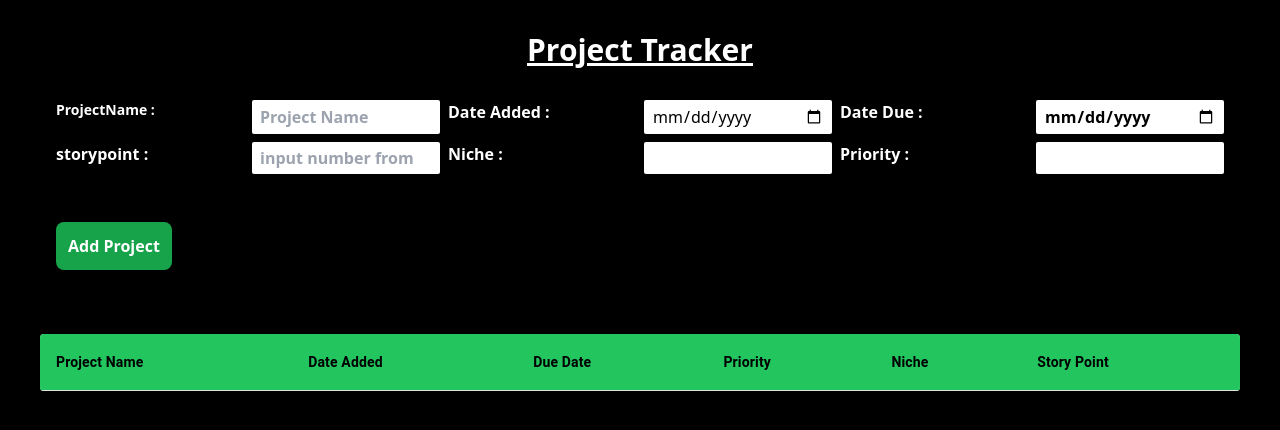
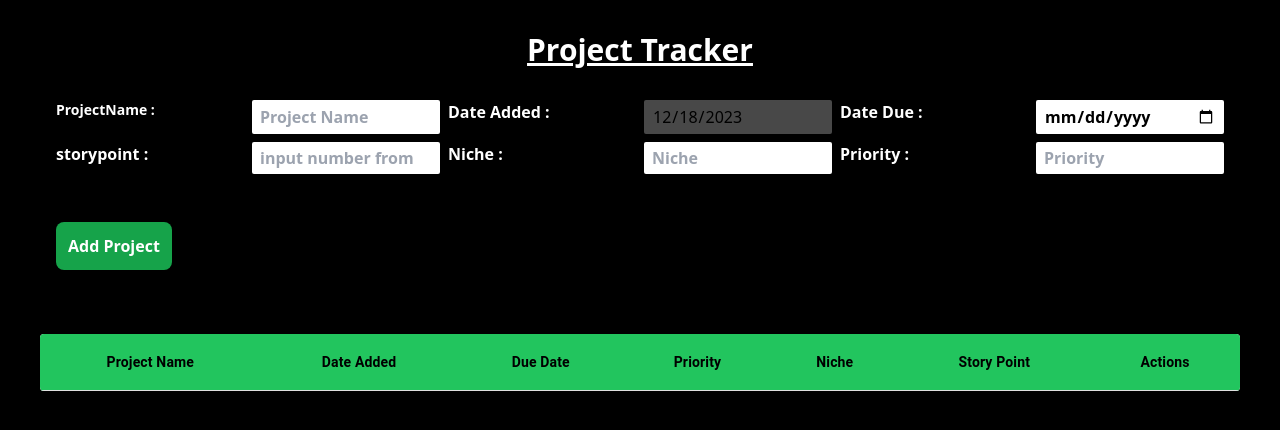
Before and after one commit to Farouk-Adedamola/Project-Tracker, a React (Vite) app: page / in a window 1280 px wide. Shown: the top 430 px of the page. Built offline with nearby package versions, Linux system fonts and the light colour scheme.

Commit message:
clean code

```diff
--- a/src/App.jsx
+++ b/src/App.jsx
@@ -1,4 +1,4 @@
-import { useState } from "react";
+import { useState, useEffect } from "react";
 import {
   Table,
   TableBody,
@@ -6,9 +6,7 @@ import {
   TableContainer,
   TableHead,
   TableRow,
-  // Paper,
   Card,
-  // Button,
   Dialog,
   DialogTitle,
   DialogContent,
@@ -30,9 +28,31 @@ function App() {
   const [editingProject, setEditingProject] = useState(null);
 
   const [isEditDialogOpen, setIsEditDialogOpen] = useState(false);
-  // new states for sorting
-  // const [isSortmodalOpen, setIsSortModalOpen] = useState(false);
-  // const [sortingCriteria, setSortingCriteria] = useState("dateAdded");
+
+  // ******************************************************************
+  useEffect(() => {
+    // Update dateAdded in formData when the component mounts
+    setFormData((prevData) => ({
+      ...prevData,
+      dateAdded: getFormattedDate(),
+    }));
+  }, []); // Empty dependency array ensures that this effect runs only once, similar to componentDidMount
+
+  const getFormattedDate = () => {
+    // Get today's date
+    const today = new Date();
+
+    // Extract the components of the date
+    const year = today.getFullYear();
+    const month = today.getMonth() + 1; // Month is zero-based, so we add 1
+    const day = today.getDate();
+
+    // Format the date as a string
+    return `${year}-${month < 10 ? "0" : ""}${month}-${
+      day < 10 ? "0" : ""
+    }${day}`;
+  };
+  // **********************************************************
 
   const handleChange = (e) => {
     const name = e.target.name;
@@ -54,10 +74,9 @@ function App() {
     ) {
       const newProject = { ...formData, id: new Date().getTime().toString() };
       setProjects([...projects, newProject]);
-      // clear form data
+
       setFormData({
         projectName: "",
-        dateAdded: "",
         dueDate: "",
         priority: "",
         niche: "",
@@ -77,40 +96,15 @@ function App() {
       setProjects([...projects, { ...formData, id: projects.length + 1 }]);
     }
 
-    // Clear form data
     setFormData({
       projectName: "",
-      dateAdded: "",
+      // dateAdded: "",
       dueDate: "",
       priority: "",
       niche: "",
       storyPoint: "",
     });
   };
-
-  // const sortProject = (criteria) => {
-  //   const sortedProjects = [...projects.projectName];
-  //   sortedProjects.sort((a, b) => {
-  //     switch (criteria) {
-  //       case "dateAdded":
-  //         return new Date(a.dateAdded) - new Date(b.dateAdded);
-  //       case "dateDue":
-  //         return new Date(a.dateDue) - new Date(b.dateDue);
-  //       case "priority":
-  //         return a.priority - b.priority;
-  //       case "storyPoint":
-  //         return a.storyPoint - b.storyPoint;
-  //       case "niche":
-  //         return a.niche.localeCompare(b.niche);
-  //       default:
-  //         return 0;
-  //     }
-  //   });
-
-  //   setSortingCriteria(criteria);
-  //   setProjects(sortedProjects);
-  //   setIsSortModalOpen(false);
-  // };
 
   const handleDelete = (id) => {
     const updatedProjects = projects.filter((project) => project.id !== id);
@@ -128,12 +122,6 @@ function App() {
     setEditingProject(editingProject);
     setIsEditDialogOpen(false);
   };
-
-  // const handleSort = () => {
-  //   console.log("hello");
-  //   setSortingProject(null);
-  //   setIsSortModalOpen((prev) => !prev);
-  // };
 
   return (
     <StyledEngineProvider injectFirst>
@@ -163,6 +151,7 @@ function App() {
                 type="date"
                 name="dateAdded"
                 id="dateAdded"
+                disabled
                 onChange={handleChange}
                 value={formData.dateAdded}
                 className="w-full sm:w-full outline-none px-2 py-1 rounded-sm text-black-500"
@@ -199,6 +188,7 @@ function App() {
                 name="niche"
                 id="niche"
                 onChange={handleChange}
+                placeholder="Niche"
                 value={formData.niche}
                 className="w-full sm:w-full outline-none px-2 py-1 rounded-sm text-black-500 font-bold"
               />
@@ -209,6 +199,7 @@ function App() {
                 type="text"
                 name="priority"
                 id="priority"
+                placeholder="Priority"
                 onChange={handleChange}
                 value={formData.priority}
                 className="w-full sm:w-full outline-none px-2 py-1 rounded-sm text-black-500 font-bold"
@@ -226,21 +217,26 @@ function App() {
             <Table>
               <TableHead className="w-full">
                 <TableRow className="bg-green-500">
-                  <TableCell className="font-bold text-black">
+                  <TableCell className="font-bold text-black text-center">
                     Project Name
                   </TableCell>
-                  <TableCell className="font-bold text-black">
+                  <TableCell className="font-bold text-black text-center">
                     Date Added
                   </TableCell>
-                  <TableCell className="font-bold text-black">
+                  <TableCell className="font-bold text-black text-center">
                     Due Date
                   </TableCell>
-                  <TableCell className="font-bold text-black">
+                  <TableCell className="font-bold text-black text-center">
                     Priority
                   </TableCell>
-                  <TableCell className="font-bold text-black">Niche</TableCell>
-                  <TableCell className="font-bold text-black">
+                  <TableCell className="font-bold text-black text-center">
+                    Niche
+                  </TableCell>
+                  <TableCell className="font-bold text-black text-center">
                     Story Point
+                  </TableCell>
+                  <TableCell className="font-bold text-black text-center">
+                    Actions
                   </TableCell>
                 </TableRow>
               </TableHead>
@@ -250,52 +246,37 @@ function App() {
                     key={project.id}
                     className="border-b-2 border-solid border-green-700"
                   >
-                    <TableCell className="font-bold text-green-700 text-sm capitalize">
+                    <TableCell className="font-bold text-green-700 text-sm capitalize border-r-2 border-green-500 text-center">
                       {project.projectName}
                     </TableCell>
-                    <TableCell className="font-bold text-green-700 text-sm capitalize">
+                    <TableCell className="font-bold text-green-700 text-sm capitalize border-r-2 border-green-500 text-center">
                       {project.dateAdded}
                     </TableCell>
-                    <TableCell className="font-bold text-green-700 text-sm capitalize">
+                    <TableCell className="font-bold text-green-700 text-sm capitalize border-r-2 border-green-500 text-center">
                       {project.dueDate}
                     </TableCell>
-                    <TableCell className="font-bold text-green-700 text-sm capitalize">
+                    <TableCell className="font-bold text-green-700 text-sm capitalize border-r-2 border-green-500 text-center">
                       {project.priority}
                     </TableCell>
-                    <TableCell className="font-bold text-green-700 text-sm capitalize">
+                    <TableCell className="font-bold text-green-700 text-sm capitalize border-r-2 border-green-500 text-center">
                       {project.niche}
                     </TableCell>
-                    <TableCell className="font-bold text-green-700 text-sm capitalize">
+                    <TableCell className="font-bold text-green-700 text-sm capitalize border-r-2 border-green-500 text-center">
                       {project.storyPoint}
                     </TableCell>
-                    <TableCell className="font-bold text-green-700 text-sm capitalize">
+                    <TableCell className="font-bold text-green-700 text-sm capitalize flex justify-between gap-4 sm:justify-center items-center">
                       <button
                         onClick={() => handleDelete(project.id)}
-                        // variant="outlined"
-                        color="secondary"
-                        className="text-white bg-red-700 p-1 rounded-sm font-semibold hover:bg-red-500"
+                        className="text-white bg-red-700 p-2 rounded-sm font-semibold hover:bg-red-500"
                       >
                         Delete
                       </button>
                       <button
                         onClick={() => handleEdit(project)}
-                        // variant="outlined"
-                        // color="primary"
-                        className="text-white bg-green-700 p-1 rounded-sm font-semibold hover:bg-green-500"
+                        className="text-white bg-green-700 p-2 rounded-sm font-semibold hover:bg-green-500"
                       >
                         Edit
                       </button>
-                      {/* <Button
-                      onClick={() => handleSort()}
-                      variant="outlined"
-                      color="primary"
-                      className="ml-2 text-white"
-                    >
-                      Sort by{" "}
-                      {sortingCriteria === "dateAdded"
-                        ? "Date Added"
-                        : sortingCriteria}
-                    </Button> */}
                     </TableCell>
                   </TableRow>
                 ))}
@@ -339,6 +320,7 @@ function App() {
                     <input
                       type="date"
                       name="dateAdded"
+                      disabled
                       id="dateAdded"
                       onChange={handleChange}
                       value={formData.dateAdded}
@@ -369,7 +351,6 @@ function App() {
                       type="number"
                       name="storyPoint"
                       id="storypoint"
-                      placeholder="input number from 1 -10"
                       onChange={handleChange}
                       value={formData.storyPoint}
                       className="w-full sm:w-full outline-none px-2 py-1 rounded-sm text-black-500 font-bold"
@@ -405,7 +386,7 @@ function App() {
                   </div>
                 </DialogContent>
                 <DialogActions className="bg-white border-t-2 border-red-500">
-                  <div className="flex gap-4 mx-2">
+                  <div className="flex justify-center items-center gap-4">
                     <button
                       onClick={handleEditDialogClose}
                       className="bg-red-500 p-2 rounded-[8px] text-white font-bold"
@@ -423,18 +404,6 @@ function App() {
               </form>
             </div>
           </Dialog>
-
-          {/* {isSortmodalOpen && (
-          <div>
-            <button onClick={() => sortProject("dateAdded")}>Date Added</button>
-            <button onClick={() => sortProject("dateDue")}>Date Due</button>
-            <button onClick={() => sortProject("priority")}>Priority</button>
-            <button onClick={() => sortProject("storyPoint")}>
-              Story Point
-            </button>
-            <button onClick={() => sortProject("niche")}>Niche</button>
-          </div>
-        )} */}
         </div>
       </div>
     </StyledEngineProvider>
@@ -442,7 +411,3 @@ function App() {
 }
 
 export default App;
-
-// const TableCell = styled.div`
-// font-weight: bold;
-// `
```
